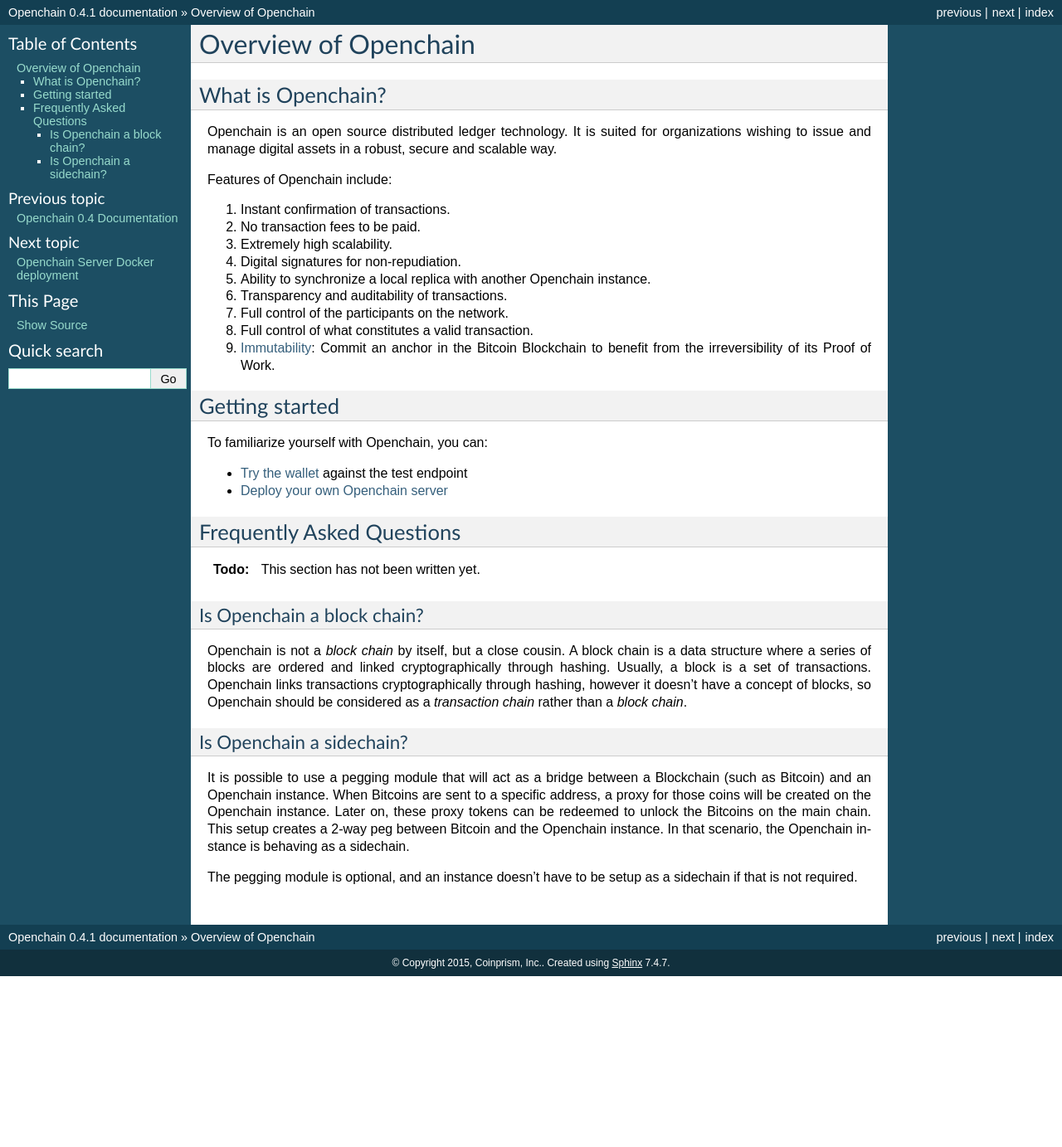
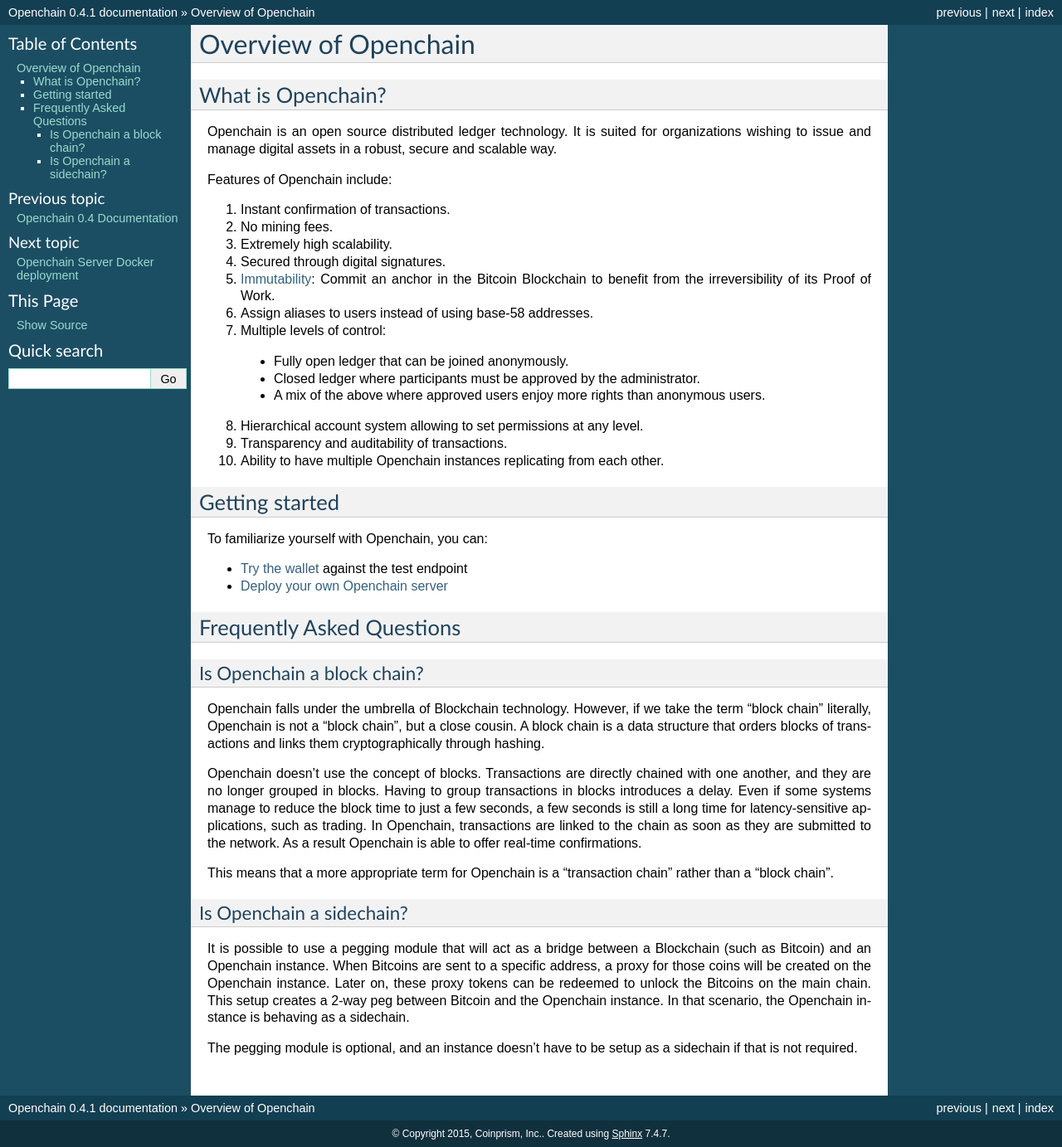
Before and after one commit to openchain/docs, a Sphinx documentation site: the page built from docs/source/general/overview.rst, in a window 1280 px wide. Shown: the whole page at 83% size. Built offline with Sphinx 7.4.7, drawn with Linux system fonts in a browser that asks for light colours; before the commit the page ends 1177 px from its top, so only the background shows below that.

Commit message:
Improve the overview page

```diff
--- a/docs/source/general/overview.rst
+++ b/docs/source/general/overview.rst
@@ -9,14 +9,20 @@
 Features of Openchain include:
 
 1. Instant confirmation of transactions.
-2. No transaction fees to be paid.
+2. No mining fees.
 3. Extremely high scalability.
-4. Digital signatures for non-repudiation.
-5. Ability to synchronize a local replica with another Openchain instance.
-6. Transparency and auditability of transactions.
-7. Full control of the participants on the network.
-8. Full control of what constitutes a valid transaction.
-9. :ref:`Immutability <anchoring>`: Commit an anchor in the Bitcoin Blockchain to benefit from the irreversibility of its Proof of Work.
+4. Secured through digital signatures.
+5. :ref:`Immutability <anchoring>`: Commit an anchor in the Bitcoin Blockchain to benefit from the irreversibility of its Proof of Work.
+6. Assign aliases to users instead of using base-58 addresses.
+7. Multiple levels of control:
+
+  - Fully open ledger that can be joined anonymously.
+  - Closed ledger where participants must be approved by the administrator.
+  - A mix of the above where approved users enjoy more rights than anonymous users.
+
+8. Hierarchical account system allowing to set permissions at any level.
+9. Transparency and auditability of transactions.
+10. Ability to have multiple Openchain instances replicating from each other.
 
 Getting started
 ---------------
@@ -29,12 +35,14 @@
 Frequently Asked Questions
 --------------------------
 
-.. include:: /common/stub.txt
-
 Is Openchain a block chain?
 ~~~~~~~~~~~~~~~~~~~~~~~~~~~
 
-Openchain is not a *block chain* by itself, but a close cousin. A block chain is a data structure where a series of blocks are ordered and linked cryptographically through hashing. Usually, a block is a set of transactions. Openchain links transactions cryptographically through hashing, however it doesn't have a concept of blocks, so Openchain should be considered as a *transaction chain* rather than a *block chain*.
+Openchain falls under the umbrella of Blockchain technology. However, if we take the term "block chain" literally, Openchain is not a "block chain", but a close cousin. A block chain is a data structure that orders blocks of transactions and links them cryptographically through hashing.
+
+Openchain doesn't use the concept of blocks. Transactions are directly chained with one another, and they are no longer grouped in blocks. Having to group transactions in blocks introduces a delay. Even if some systems manage to reduce the block time to just a few seconds, a few seconds is still a long time for latency-sensitive applications, such as trading. In Openchain, transactions are linked to the chain as soon as they are submitted to the network. As a result Openchain is able to offer real-time confirmations.
+
+This means that a more appropriate term for Openchain is a "transaction chain" rather than a "block chain".
 
 Is Openchain a sidechain?
 ~~~~~~~~~~~~~~~~~~~~~~~~~
```
